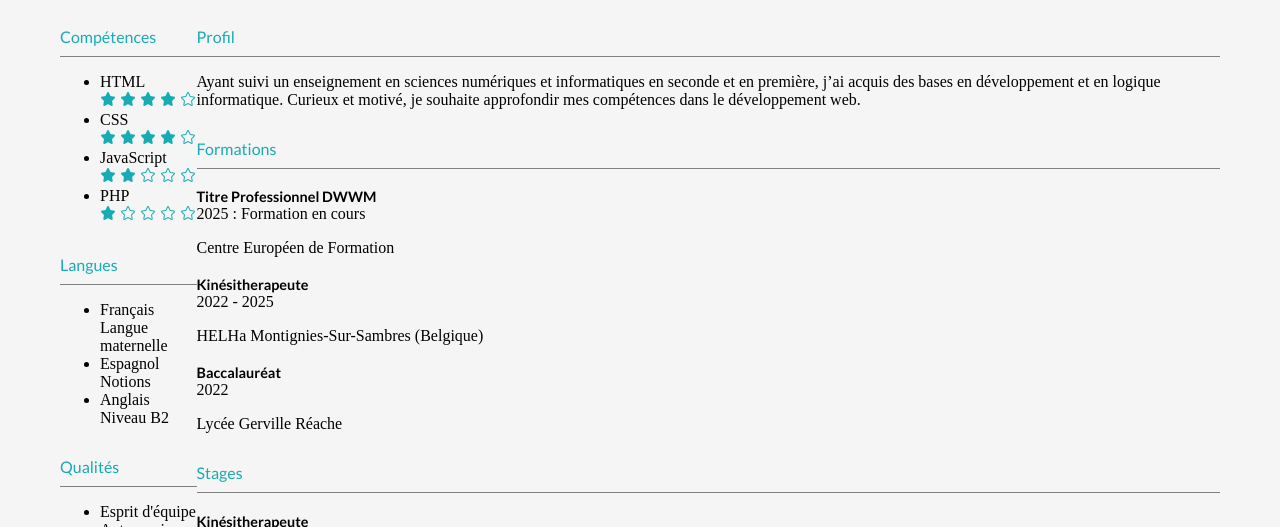
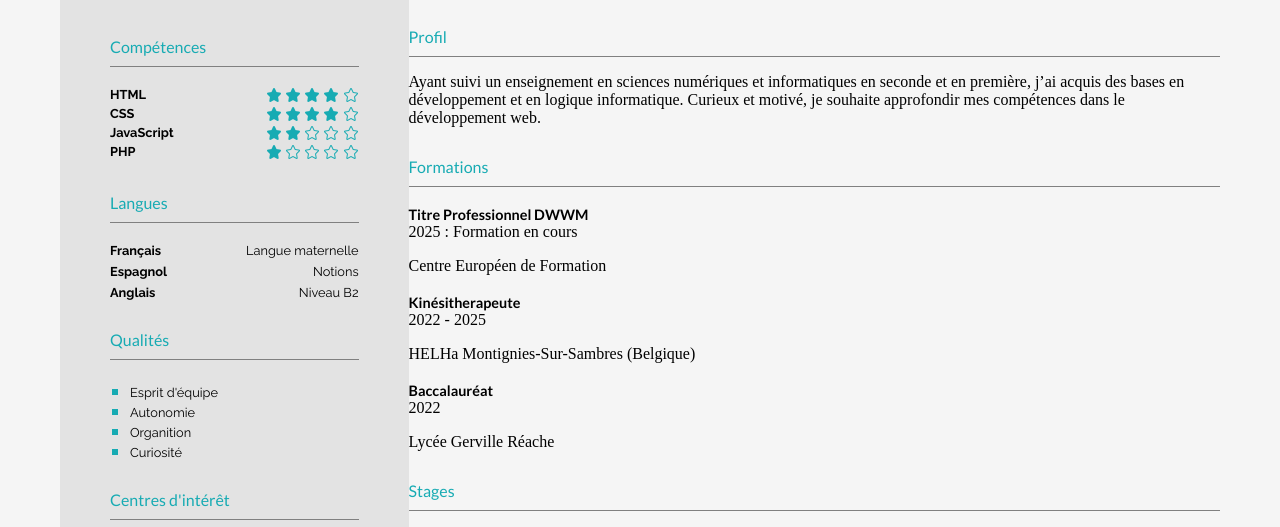
Before and after one commit to alixlauvagne971-pixel/Lauvagna_Alix_Devoir_3_CV_HTML_CSS, a plain HTML site: page index.html in a window 1280 px wide. Shown: the part 218-745 px from the top of the page. Drawn offline with Linux system fonts and the light colour scheme.

Commit message:
css contenu gauche finish

```diff
--- a/assets/css/style.css
+++ b/assets/css/style.css
@@ -112,3 +112,82 @@ header {
     color: #ffffff;
     text-decoration: none;
 }
+
+
+
+/*Barre de Gauche*/
+aside {
+    padding: 10px 50px 20px 50px;
+    width: 500px;
+    background-color: #e3e3e3;
+    font-family: 'raleway';
+    font-family: 0.8em;
+}
+
+
+/*Compétences*/
+.competences ul {
+    list-style: none;
+    font-weight: bold;
+    font-size: 0.8em;
+    margin: 20px 0px 0px 0px;
+    padding: 0px;
+}
+
+.competence {
+    display: flex;
+    justify-content: space-between;
+}
+
+
+
+/*Langues*/
+.langue ul {
+  list-style: none;
+  padding: 0;
+  margin: 20px 0px 0px 0px;
+}
+
+.langue li {
+  display: flex;
+  justify-content: space-between;
+  align-items: center;
+  margin-bottom: 6px;
+  font-size: 0.8em;
+}
+
+.list-lang {
+    font-weight: bold;
+}
+
+
+
+/*Qualités*/
+.qualités ul {
+    font-size: 0.8em;
+    list-style-type: square;
+    margin: 20px 0px 0px 0px;
+    padding: 0px;
+    padding-left: 20px;
+}
+
+.qualités ul li::marker {
+  color: #17abb3;
+  font-size: 1.4em;
+}
+
+
+
+/*Centre d'intérêts*/
+.activités ul {
+    font-size: 0.8em;
+    list-style-type: square;
+    margin: 20px 0px 0px 0px;
+    padding: 0px;
+    padding-left: 20px;
+}
+
+.activités ul li::marker {
+  color: #17abb3;
+  font-size: 1.4em;
+}
```
